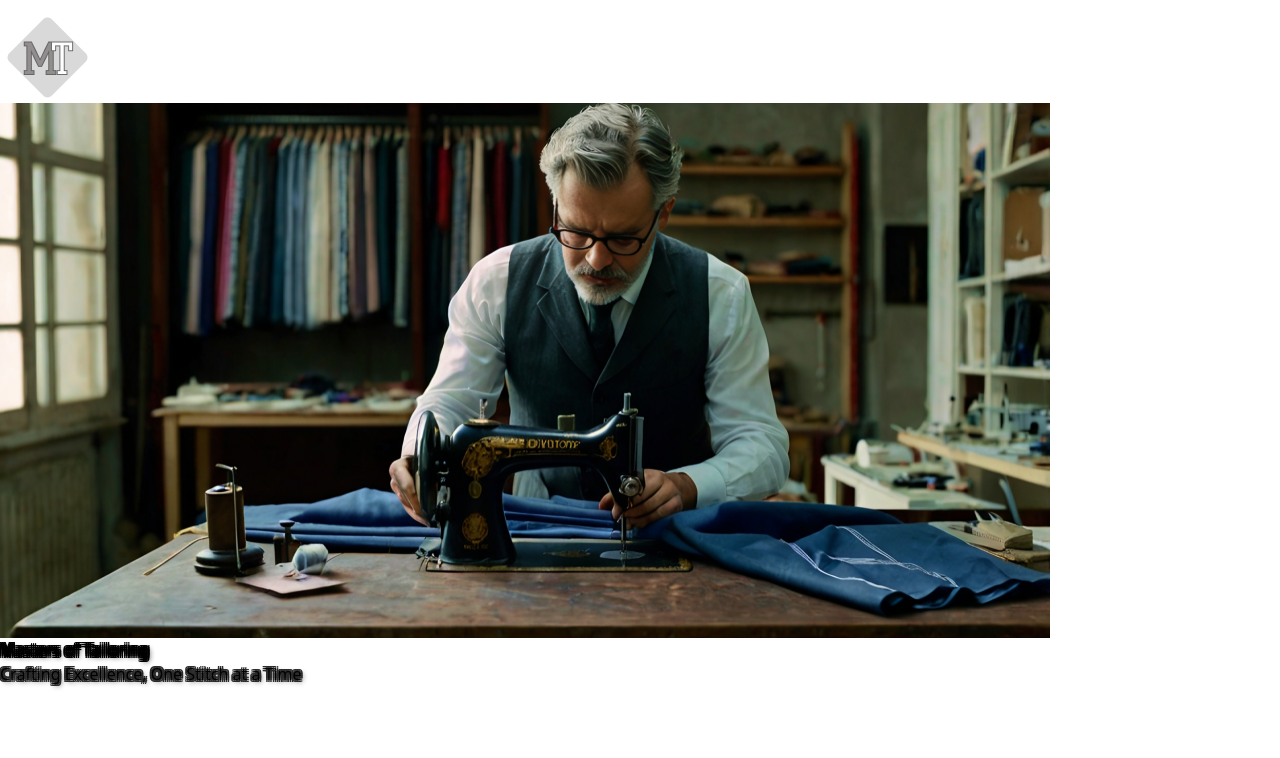
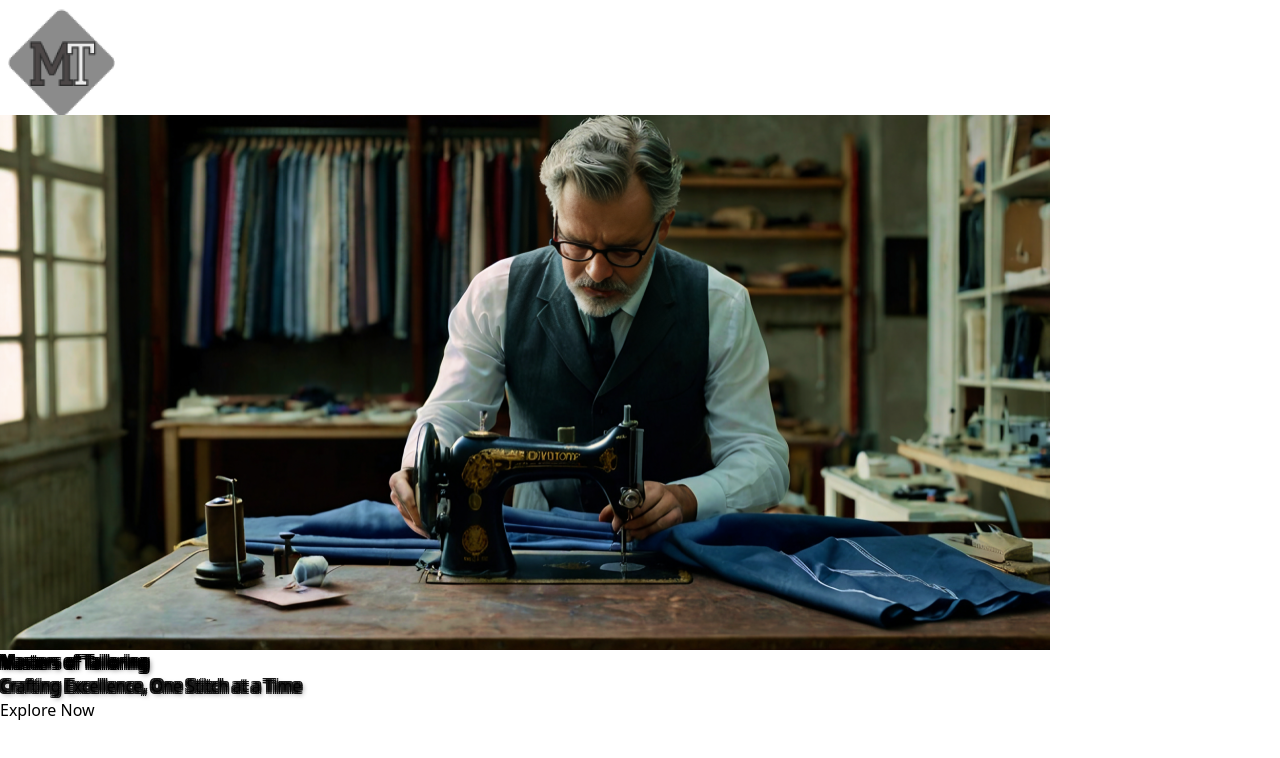
Before and after one commit to gbejoy/Masters_of_tailoring, a React (Vite) app in the folder vite-project/: page / in a window 1280 px wide. Shown: the top 758 px of the page. Built offline with nearby package versions, Linux system fonts and the light colour scheme.

Commit message:
Landing page-40%

```diff
--- a/vite-project/src/Components/LandingPage.jsx
+++ b/vite-project/src/Components/LandingPage.jsx
@@ -8,9 +8,10 @@ function LandingPage()
             <div className="h-svh w-full bg=[#17383E]">
                 <img src="/Landing_Page.png" alt="landing page" className="h-full w-full object-cover lg:object-fill" />
             </div>
-            <div className="flex flex-col gap-2 text-center w-[35rem] absolute top-1/2 left-1/2 text-stone-100 -translate-x-1/2 -translate-y-1/2 bg-[#1313132c] backdrop-blur-64">
+            <div className="flex flex-col gap-2 text-center items-center w-[35rem] absolute top-1/2 left-1/2 text-stone-100 -translate-x-1/2 -translate-y-1/2 backdrop-blur-[2px] p-2">
                 <h1 className="text-5xl font-bold shadow-text">Masters of <span className="text-[#F28928]">Tailoring</span></h1>
                 <p className="text-[#66E7E1] font-bold shadow-text-light">Crafting Excellence, One Stitch at a Time</p>
+                <button className="backdrop-blur-lg rounded-[0.5rem] w-[8rem] py-2 bg-[#13131334] hover:text-[#F28928] ">Explore Now</button>
             </div>
         </div>
     )
--- a/vite-project/src/index.css
+++ b/vite-project/src/index.css
@@ -22,13 +22,13 @@ html {
 
 .shadow-text-light {
     text-shadow:
-      2px 2px 0 #2b2b2b,
-      -2px -2px 0 #2b2b2b,
-      2px -2px 0 #2b2b2b,
-      -2px 2px 0 #2b2b2b,
-      0 2px 0 #2b2b2b,
-      2px 0 0 #2b2b2b,
-      0 -2px 0 #2b2b2b,
-      -2px 0 0 #2b2b2b,
-      2px 2px 5px #2b2b2b;
+      2px 2px 0 #161616,
+      -2px -2px 0 #161616,
+      2px -2px 0 #161616,
+      -2px 2px 0 #161616,
+      0 2px 0 #161616,
+      2px 0 0 #161616,
+      0 -2px 0 #161616,
+      -2px 0 0 #161616,
+      2px 2px 5px #161616;
 }
```
Also changed, not shown: vite-project/public/Website-logo.png.
